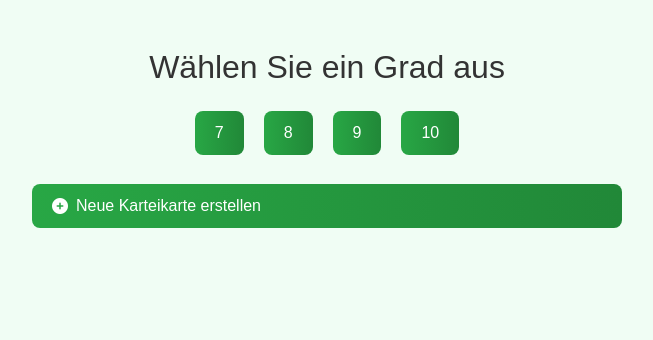
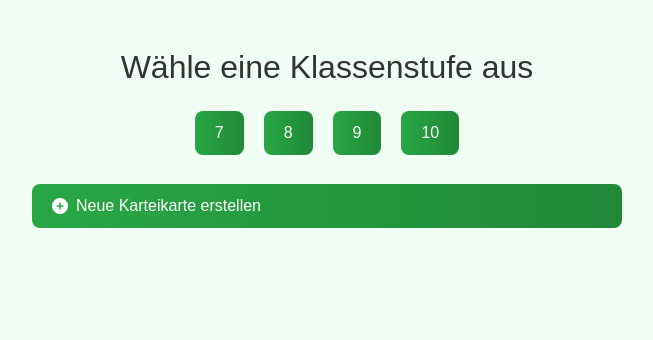
Before and after one commit to yahyaali05/studywizzard, a Flask app: page /select_grade in a window 1280 px wide. Shown: the part 110-450 px from the top of the page, without its empty margins (313-966 px from the left). Run offline with Flask 3, Linux system fonts and the light colour scheme; the visitor is signed in with stand-in values (Sample User, id 1).

Commit message:
update select_grade.html

```diff
--- a/templates/select_grade.html
+++ b/templates/select_grade.html
@@ -36,7 +36,7 @@
     gap: 10px;
   }
 </style>
-<h2 style="text-align: center; margin-bottom: 20px">Wählen Sie ein Grad aus</h2>
+<h2 style="text-align: center; margin-bottom: 20px">Wähle eine Klassenstufe aus</h2>
 <form method="post">
   {% for grade in grades %}
   <button
```
